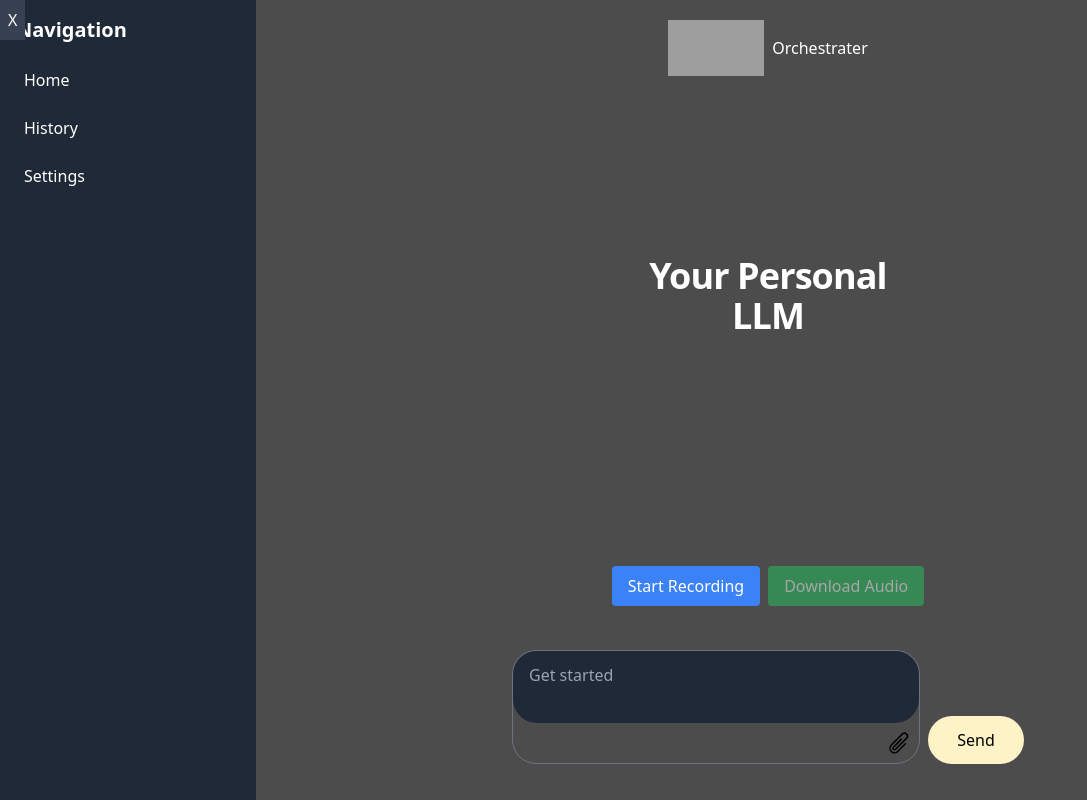
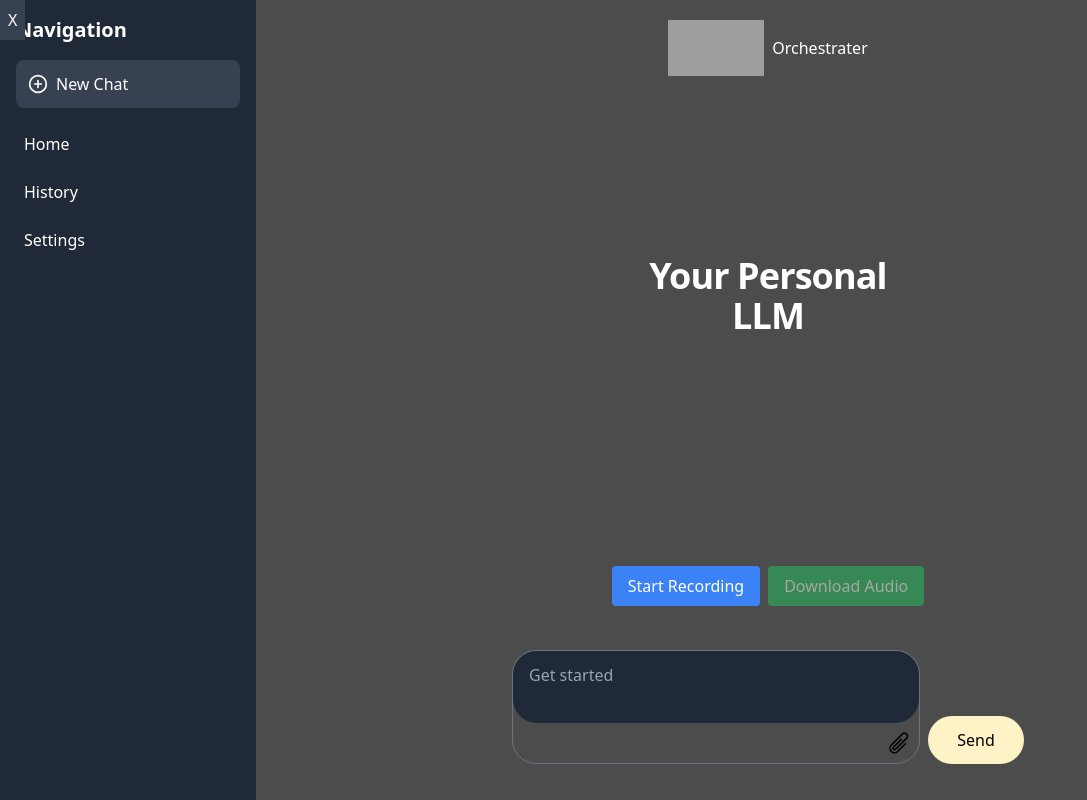
Before and after one commit to ItsAbhinavM/DocMate, a React (Vite) app in the folder ship_wright/: page / in a window 1280 px wide. Shown: the whole page, without its empty margins (0-1087 px from the left). Built offline with nearby package versions, Linux system fonts and the light colour scheme; grey boxes are pictures that could not be loaded.

Commit message:
feat: new chat button

```diff
--- a/ship_wright/package.json
+++ b/ship_wright/package.json
@@ -15,6 +15,8 @@
     "@tauri-apps/plugin-opener": "^2.2.5",
     "@tauri-apps/plugin-shell": "^2.2.0",
     "axios": "^1.8.4",
+    "lucide": "^0.487.0",
+    "lucide-react": "^0.487.0",
     "react": "^18.3.1",
     "react-dom": "^18.3.1",
     "react-json-view-lite": "^2.4.1"
--- a/ship_wright/src/App.jsx
+++ b/ship_wright/src/App.jsx
@@ -43,11 +43,11 @@ function App() {
       const response = await axios.post('http://localhost:8000/send_prompt',
         payload,
         {
-        headers: {
-          'Content-Type': 'application/json',
-          'Accept': 'application/json'
-        }
-      });
+          headers: {
+            'Content-Type': 'application/json',
+            'Accept': 'application/json'
+          }
+        });
 
       const data = response.data;
       console.log("here is the data btw", data);
@@ -78,6 +78,13 @@ function App() {
     setShowNav(!showNav);
   };
 
+  // New chat function to reset runId and clear messages
+  const handleNewChat = () => {
+    setRunId(undefined);
+    setMessages([]);
+    console.log("New chat started: runId reset and messages cleared");
+  };
+
   useEffect(() => {
     if (contentRef.current) {
       contentRef.current.scrollTop = contentRef.current.scrollHeight;
@@ -86,7 +93,7 @@ function App() {
 
   return (
     <div className="flex w-screen min-h-screen bg-opacity-70 bg-black font-sans overflow-x-hidden">
-      {showNav && <NavPanel />}
+      {showNav && <NavPanel onNewChat={handleNewChat} />}
 
       <div className="flex-1 flex flex-col items-center h-screen">
         {/* Header with logo */}
--- a/ship_wright/src/components/NavPanel.jsx
+++ b/ship_wright/src/components/NavPanel.jsx
@@ -1,12 +1,20 @@
+import { PlusCircle } from 'lucide-react';
 
-
-// components/NavPanel.jsx
-function NavPanel() {
+function NavPanel({ onNewChat }) {
   return (
     <div className="bg-gray-800 w-64 h-screen">
-        {/* Navigation content would go here */}
       <div className="p-4 text-white">
         <h2 className="text-xl font-bold mb-4">Navigation</h2>
+
+        {/* New Chat button */}
+        <button
+          onClick={onNewChat}
+          className="flex items-center w-full bg-gray-700 hover:bg-gray-600 p-3 rounded-lg mb-4 transition-colors"
+        >
+          <PlusCircle size={20} className="mr-2" />
+          <span>New Chat</span>
+        </button>
+
         <ul className="space-y-2">
           <li className="hover:bg-gray-700 p-2 rounded cursor-pointer">Home</li>
           <li className="hover:bg-gray-700 p-2 rounded cursor-pointer">History</li>
```
Also changed, not shown: 1 other file (tests, documents, lock files or other folders). Lines whose indentation alone changed are shown as unchanged.
